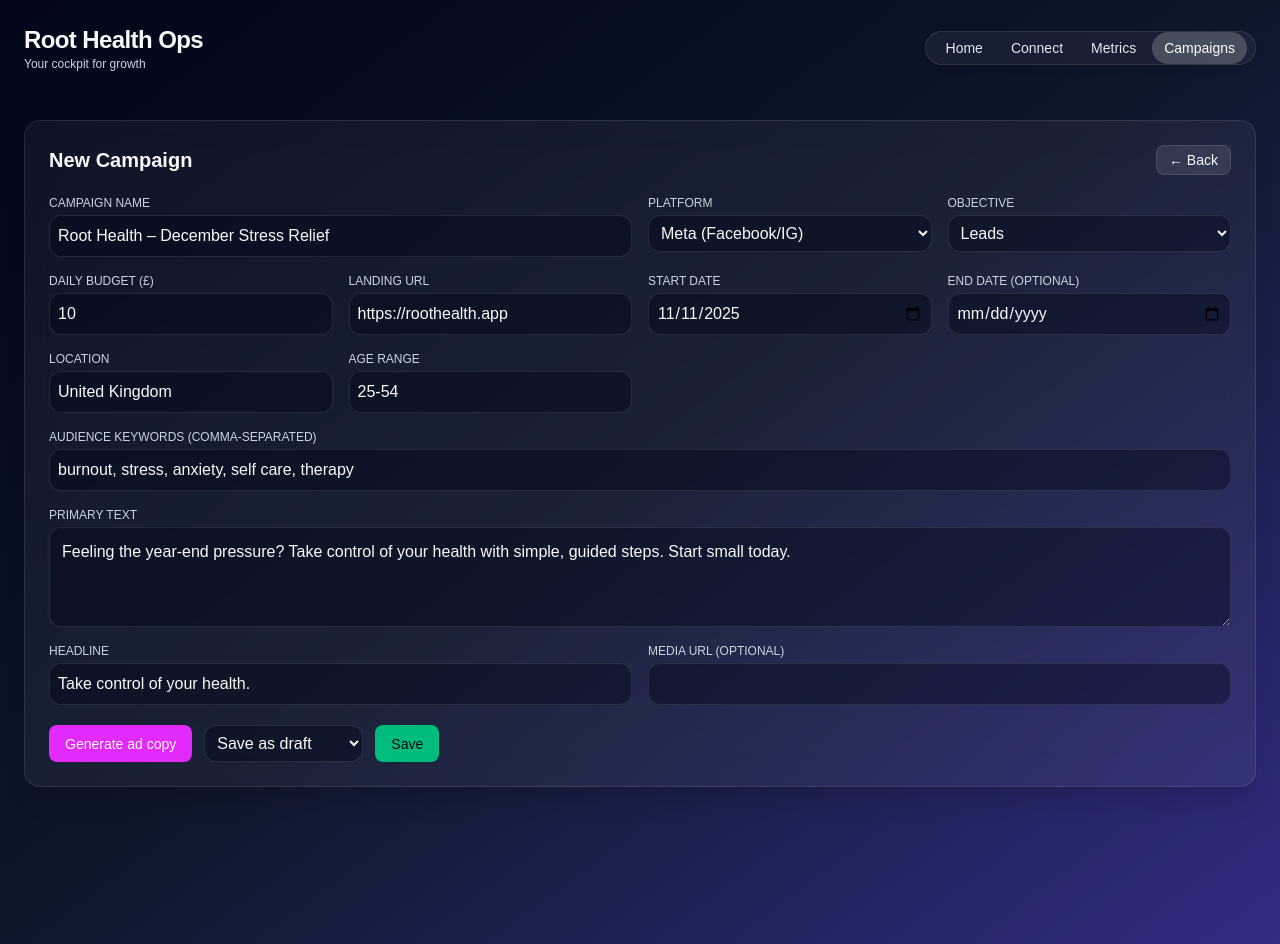
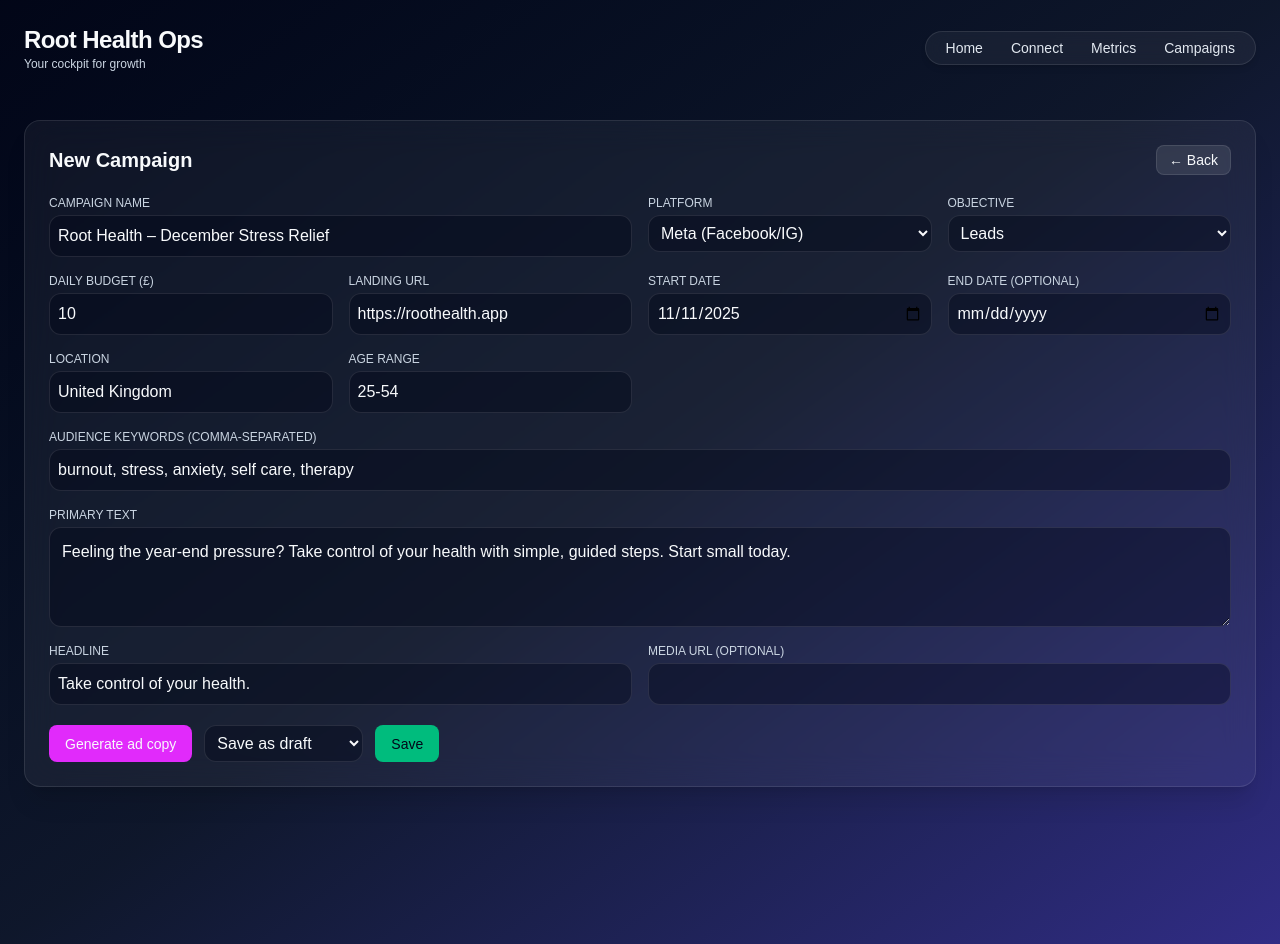
Before and after one commit to Hypnohippy/root-health-ops-dashboard1, a Next.js app: page /dashboard/campaigns/new in a window 1280 px wide. Built offline with nearby package versions, Linux system fonts and the light colour scheme.

Commit message:
Update layout.tsx

```diff
--- a/app/dashboard/layout.tsx
+++ b/app/dashboard/layout.tsx
@@ -45,12 +45,13 @@ export default function DashboardLayout({ children }: { children: React.ReactNod
             </li>
            <li>
   <a
-                href="/dashboard/campaigns/new"
-                className={linkClasses("/dashboard/campaigns/new")}
+    href="/dashboard/campaigns"
+    className={linkClasses("/dashboard/campaigns")}
   >
     Campaigns
   </a>
 </li>
+
           </ul>
         </nav>
       </header>
```
Lines whose indentation alone changed are shown as unchanged.
